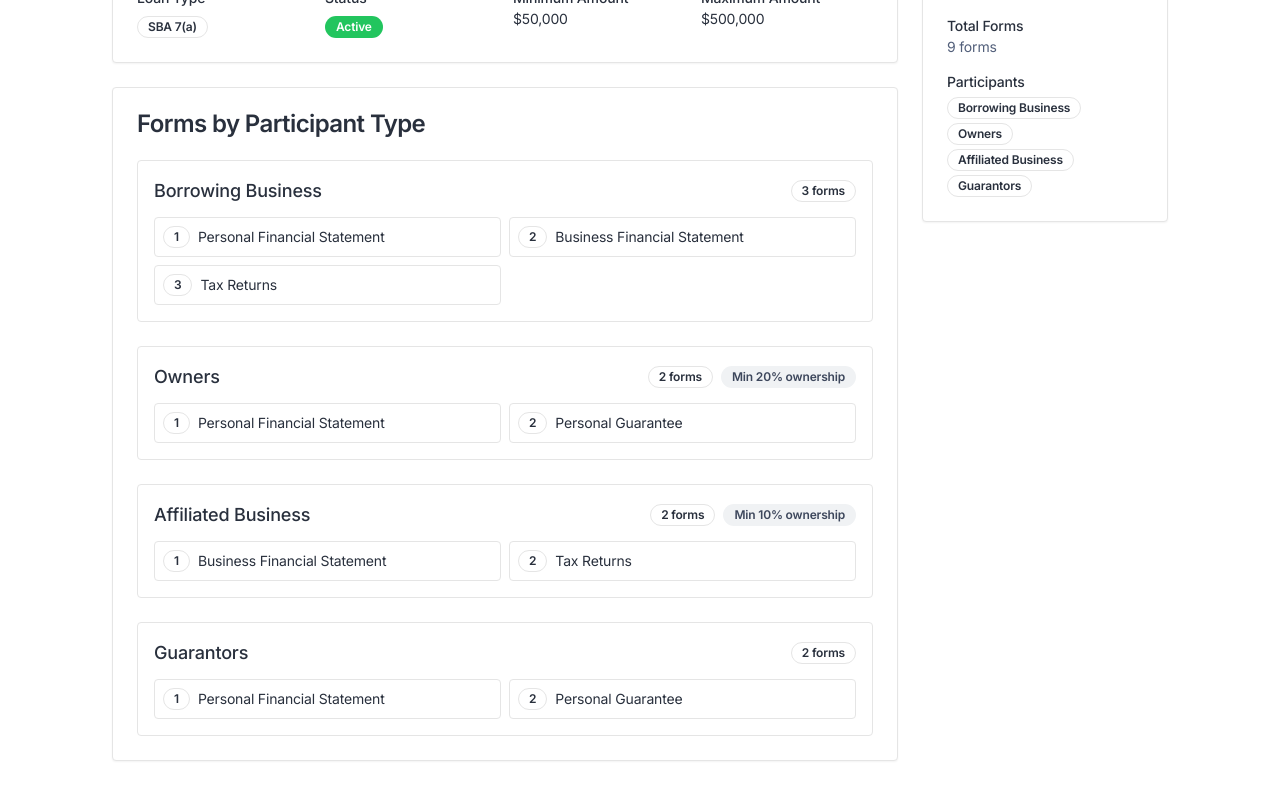
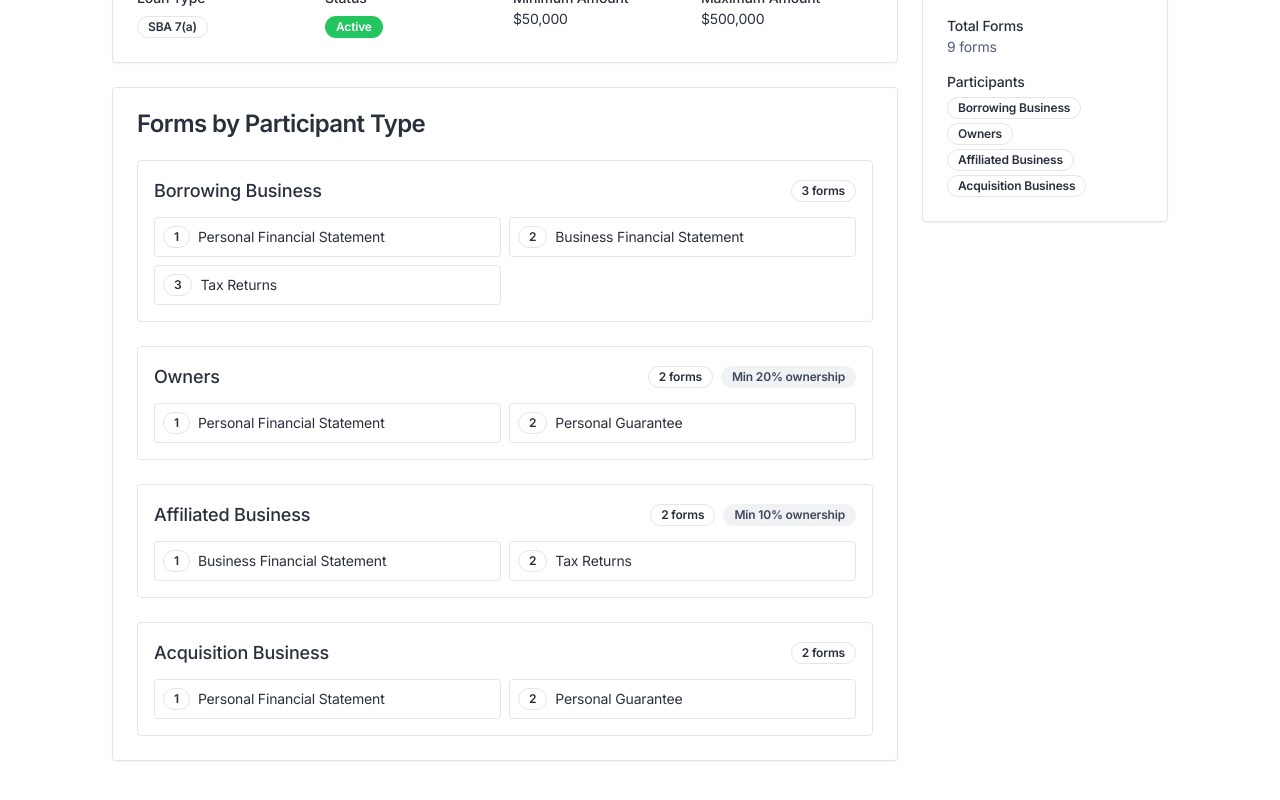
Before and after one commit to parth11790/bank-project-sphere, a React (Vite) app: page /lender-settings/template/1 in a window 1280 px wide. Shown: the part 358-1158 px from the top of the page. Built offline with nearby package versions, Linux system fonts and the light colour scheme.

Commit message:
Fix: Replace "Guarantors" with "Acquisition Business"
Replaced "Guarantors" with "Acquisition Business" in participant options.

```diff
--- a/src/components/documentTemplates/AddTemplateDialog.tsx
+++ b/src/components/documentTemplates/AddTemplateDialog.tsx
@@ -33,6 +33,7 @@ const participantOptions = [
   { value: 'affiliated_business' as const, label: 'Affiliated Business' },
   { value: 'owners' as const, label: 'Owners' },
   { value: 'sellers' as const, label: 'Sellers' },
+  { value: 'acquisition_business' as const, label: 'Acquisition Business' },
 ];
 
 // Get all available forms (both business and individual)
@@ -48,7 +49,8 @@ export const AddTemplateDialog = ({ open, onOpenChange, onAdd }: AddTemplateDial
       borrowing_business: [] as string[],
       affiliated_business: [] as string[],
       owners: [] as string[],
-      sellers: [] as string[]
+      sellers: [] as string[],
+      acquisition_business: [] as string[]
     },
     createdBy: 'Current User',
     isActive: true
@@ -81,7 +83,8 @@ export const AddTemplateDialog = ({ open, onOpenChange, onAdd }: AddTemplateDial
         borrowing_business: [],
         affiliated_business: [],
         owners: [],
-        sellers: []
+        sellers: [],
+        acquisition_business: []
       },
       createdBy: 'Current User',
       isActive: true
--- a/src/components/documentTemplates/EditTemplateDialog.tsx
+++ b/src/components/documentTemplates/EditTemplateDialog.tsx
@@ -35,7 +35,7 @@ const participantOptions = [
   { value: 'affiliated_business' as const, label: 'Affiliated Business', hasOwnership: true },
   { value: 'owners' as const, label: 'Owners', hasOwnership: true },
   { value: 'sellers' as const, label: 'Sellers', hasOwnership: true },
-  { value: 'guarantors' as const, label: 'Guarantors', hasOwnership: false },
+  { value: 'acquisition_business' as const, label: 'Acquisition Business', hasOwnership: false },
 ];
 
 // Get all available forms (both business and individual)
@@ -52,7 +52,7 @@ export const EditTemplateDialog = ({ template, open, onOpenChange, onUpdate }: E
       affiliated_business: [] as string[],
       owners: [] as string[],
       sellers: [] as string[],
-      guarantors: [] as string[]
+      acquisition_business: [] as string[]
     },
     ownershipThresholds: {
       affiliated_business: 0,
@@ -71,7 +71,7 @@ export const EditTemplateDialog = ({ template, open, onOpenChange, onUpdate }: E
         amountMax: template.amountMax,
         participantForms: {
           ...template.participantForms,
-          guarantors: template.participantForms.guarantors || []
+          acquisition_business: template.participantForms.acquisition_business || []
         },
         ownershipThresholds: template.ownershipThresholds || {
           affiliated_business: 0,
--- a/src/hooks/useDocumentTemplates.ts
+++ b/src/hooks/useDocumentTemplates.ts
@@ -1,4 +1,3 @@
-
 import { useState } from 'react';
 import { DocumentGatheringTemplate } from '@/types/documentTemplate';
 import { toast } from 'sonner';
@@ -16,7 +15,7 @@ const initialTemplates: DocumentGatheringTemplate[] = [
       affiliated_business: ['Business Financial Statement', 'Tax Returns'],
       owners: ['Personal Financial Statement', 'Personal Guarantee'],
       sellers: [],
-      guarantors: ['Personal Financial Statement', 'Personal Guarantee']
+      acquisition_business: ['Personal Financial Statement', 'Personal Guarantee']
     },
     ownershipThresholds: {
       affiliated_business: 10,
@@ -39,7 +38,7 @@ const initialTemplates: DocumentGatheringTemplate[] = [
       affiliated_business: ['Business Financial Statement', 'Tax Returns'],
       owners: ['Personal Financial Statement', 'Personal Guarantee', 'Background Check Authorization'],
       sellers: [],
-      guarantors: ['Personal Financial Statement', 'Personal Guarantee', 'Background Check Authorization']
+      acquisition_business: ['Personal Financial Statement', 'Personal Guarantee', 'Background Check Authorization']
     },
     ownershipThresholds: {
       affiliated_business: 5,
@@ -62,7 +61,7 @@ const initialTemplates: DocumentGatheringTemplate[] = [
       affiliated_business: ['Business Financial Statement'],
       owners: ['Personal Financial Statement', 'Personal Guarantee', 'Background Check Authorization'],
       sellers: ['Business Sale Agreement', 'Financial Statements', 'Asset Listing'],
-      guarantors: ['Personal Financial Statement', 'Personal Guarantee']
+      acquisition_business: ['Personal Financial Statement', 'Personal Guarantee']
     },
     ownershipThresholds: {
       affiliated_business: 15,
--- a/src/pages/TemplateDetails.tsx
+++ b/src/pages/TemplateDetails.tsx
@@ -34,8 +34,8 @@ const participantOptions = [{
   label: 'Sellers',
   hasOwnership: true
 }, {
-  value: 'guarantors' as const,
-  label: 'Guarantors',
+  value: 'acquisition_business' as const,
+  label: 'Acquisition Business',
   hasOwnership: false
 }];
 
@@ -59,7 +59,7 @@ const TemplateDetails = () => {
       affiliated_business: [] as string[],
       owners: [] as string[],
       sellers: [] as string[],
-      guarantors: [] as string[]
+      acquisition_business: [] as string[]
     },
     ownershipThresholds: {
       affiliated_business: 0,
@@ -118,7 +118,7 @@ const TemplateDetails = () => {
       assignedParticipants: getAssignedParticipants(),
       participantForms: {
         ...template.participantForms,
-        guarantors: template.participantForms.guarantors || []
+        acquisition_business: template.participantForms.acquisition_business || []
       },
       ownershipThresholds: template.ownershipThresholds || {
         affiliated_business: 0,
--- a/src/types/documentTemplate.ts
+++ b/src/types/documentTemplate.ts
@@ -10,7 +10,7 @@ export interface DocumentGatheringTemplate {
     affiliated_business: string[];
     owners: string[];
     sellers: string[];
-    guarantors: string[];
+    acquisition_business: string[];
   };
   ownershipThresholds?: {
     affiliated_business: number;
```
